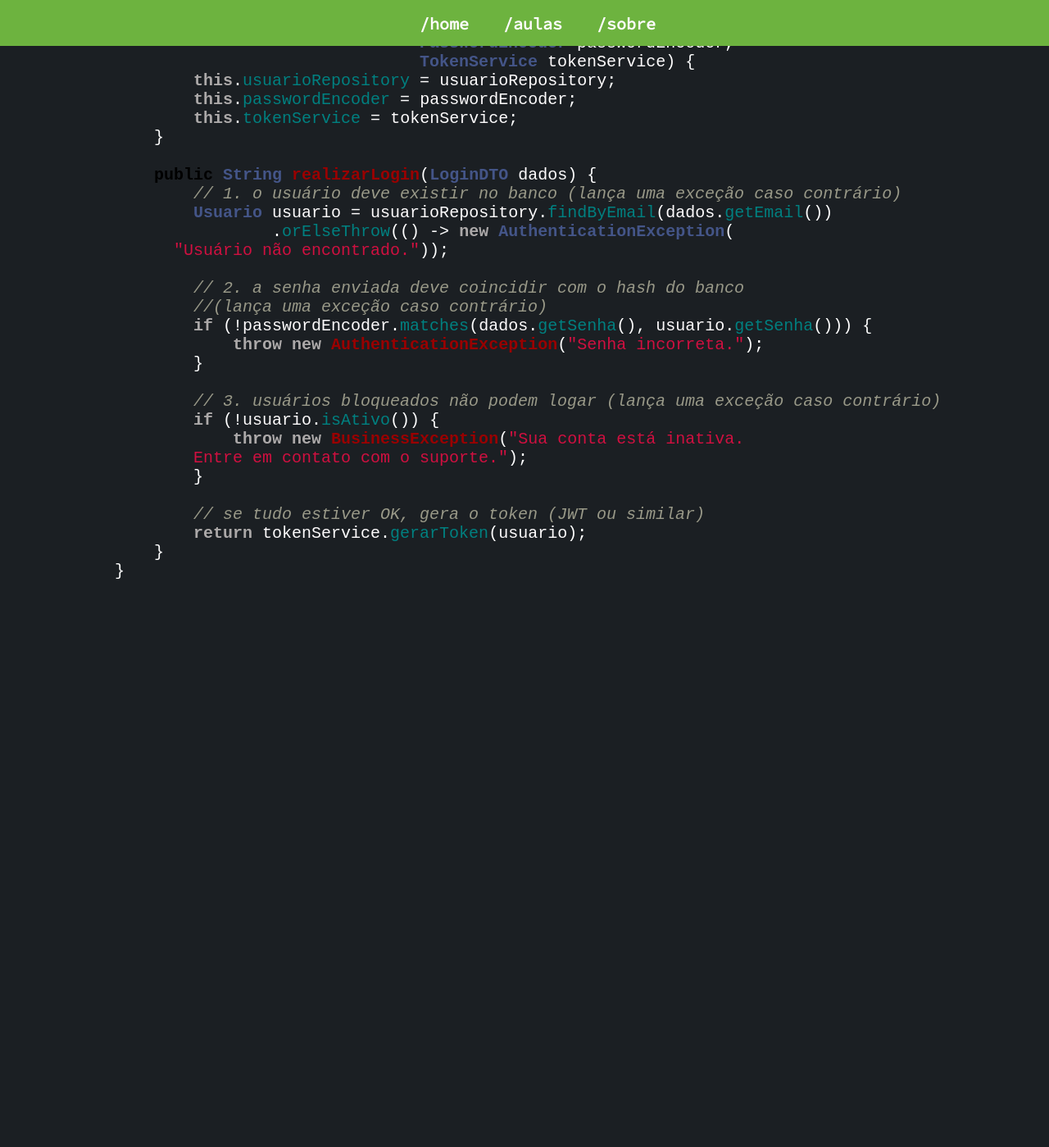
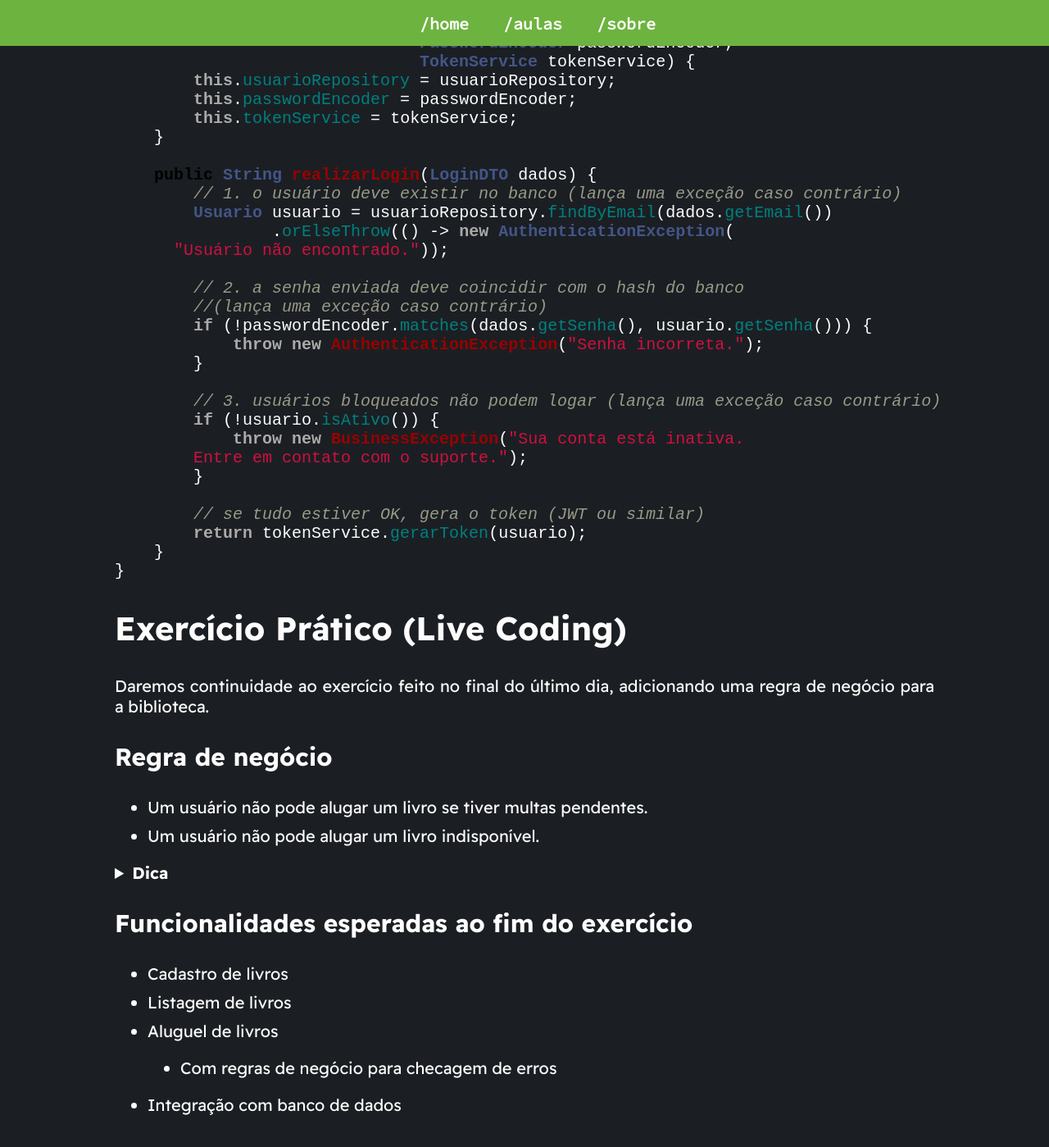
Before and after one commit to PETCC-UFRN/minicurso-spring, a Jekyll site: the page built from terceiroDia.md, in a window 1280 px wide and 1400 px high, scrolled down 3276 px. Shown: the whole window at 82% size. Built offline with Jekyll 4.4.1, drawn with Linux system fonts in a browser that asks for light colours; before the commit the page ends 4024 px from its top, so only the background shows below that.

Commit message:
Terceiro dia: Exercício final

````diff
--- a/terceiroDia.md
+++ b/terceiroDia.md
@@ -129,3 +129,34 @@ public class AutenticacaoService {
     }
 }
 ```
+
+## Exercício Prático (Live Coding) <!--Acredito que esse exemplo ainda vai ser adaptado para a ideia do restaurante, que é o projeto final-->
+
+Daremos continuidade ao exercício feito no final do último dia, adicionando uma regra de negócio para a biblioteca.
+
+### Regra de negócio
+- Um usuário não pode alugar um livro se tiver multas pendentes.
+- Um usuário não pode alugar um livro indisponível.
+
+<!--Spoiler box clicável para caso o aluno queira saber o que fazer-->
+<details>
+<summary><strong>Dica</strong></summary>
+
+<ul>
+  <li>Criar o <code>LivroService</code></li>
+  <li>Injetar o <code>LivroRepository</code></li>
+  <li>Criar o método <code>AlugarLivro()</code></li>
+  <li>Verificar se o usuário possui multas pendentes</li>
+  <li>Verificar se o livro está disponível</li>
+  <li>Lançar exceção ou retornar erro caso a regra falhe</li>
+</ul>
+
+</details>
+
+### Funcionalidades esperadas ao fim do exercício
+
+- Cadastro de livros
+- Listagem de livros
+- Aluguel de livros
+    - Com regras de negócio para checagem de erros
+- Integração com banco de dados
````
